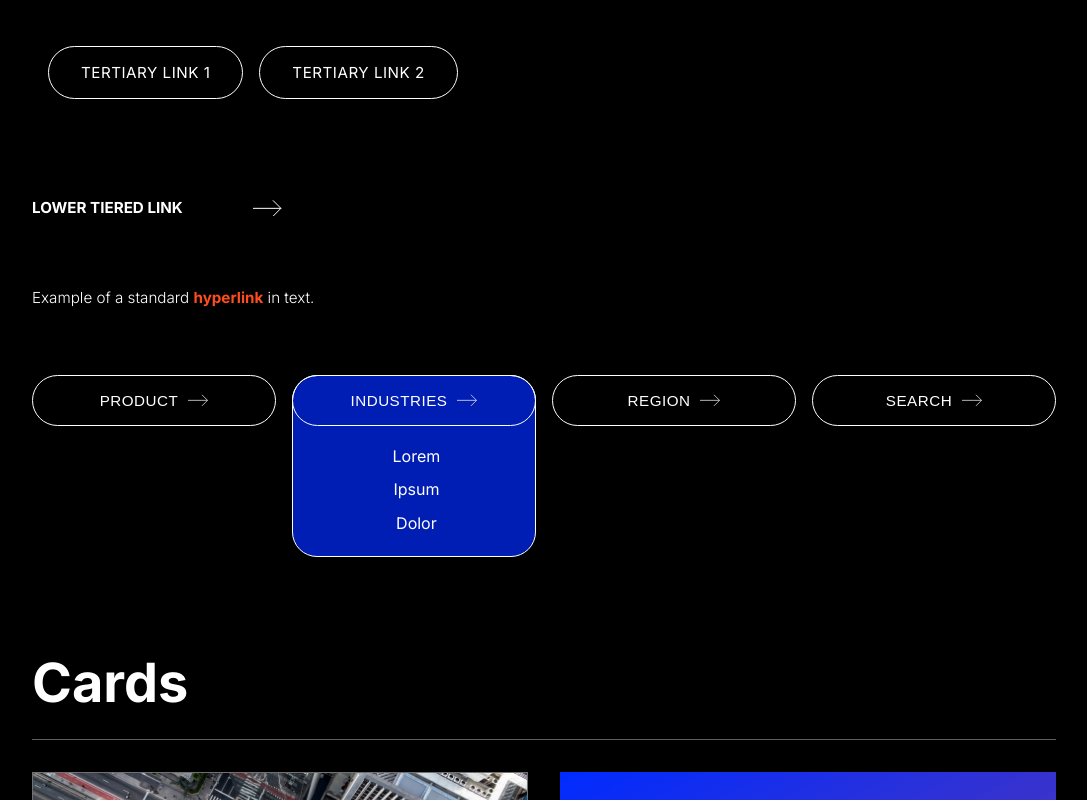
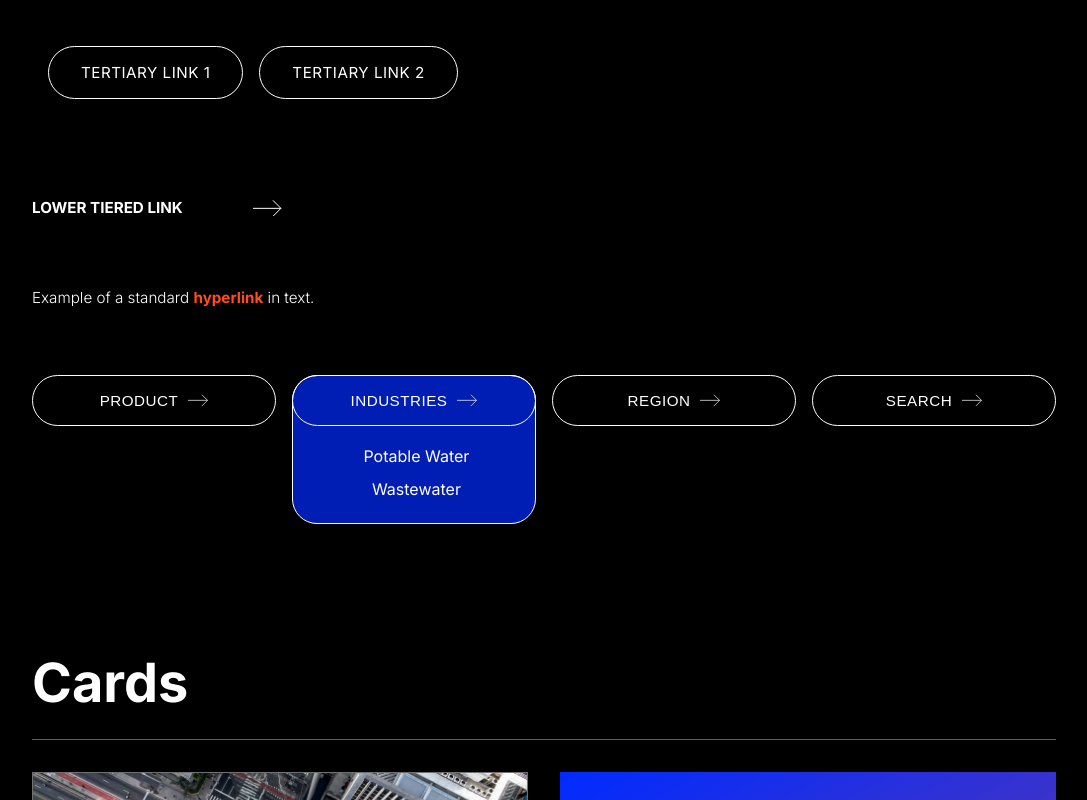
Before and after one commit to Ayeteejay/ASTERRA, a Gatsby site: page / in a window 1280 px wide. Both pictures are taken after a click on the button "INDUSTRIES". Shown: the part 1046-1846 px from the top of the page, without its empty margins (96-1183 px from the left). Built offline with nearby package versions, Linux system fonts and the light colour scheme; Gatsby itself is replaced by a stand-in of ours.

Commit message:
Quick update to filter titles

```diff
--- a/src/components/button-section.jsx
+++ b/src/components/button-section.jsx
@@ -343,9 +343,9 @@ console.log(input)
                         </svg></button>
                         <div className="dropdown-content-industries">
                                 <ul>
-                                <li onClick={()=>filterSelected("Lorem", "industries")}>Lorem</li>
-                                    <li onClick={()=>filterSelected("Ipsum", "industries")}>Ipsum</li>
-                                <li onClick={()=>filterSelected("Dolor", "industries")}>Dolor</li>
+                                <li onClick={()=>filterSelected("Potable Water", "industries")}>Potable Water</li>
+                                    <li onClick={()=>filterSelected("Wastewater", "industries")}>Wastewater</li>
+
 
                                 </ul>
                             </div>
```
